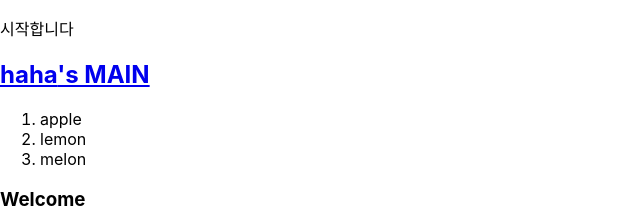
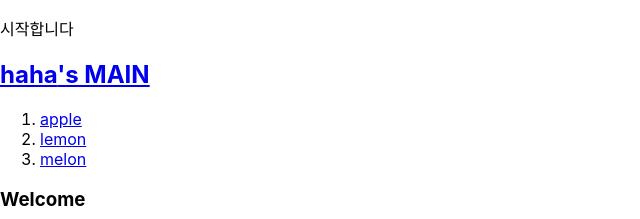
Before and after one commit to amamj05/react_repo, a React (Create React App) app: page / in a window 1280 px wide. Shown: the top 219 px of the page, without its empty margins (0-640 px from the left). Built offline with nearby package versions, Linux system fonts and the light colour scheme.

Commit message:
edit Nav Component

```diff
--- a/src/App.js
+++ b/src/App.js
@@ -26,7 +26,7 @@ function Nav(props) {
 
   for (let i = 0; i < props.topics.length; i++) {
     let p = props.topics[i]
-    lis.push(<li>{p.title}</li>);
+    lis.push(<li key={p.id}><a href={"/#/"+p.id}>{p.title}</a></li>);
   }
   return (
     <nav><ol>
```
